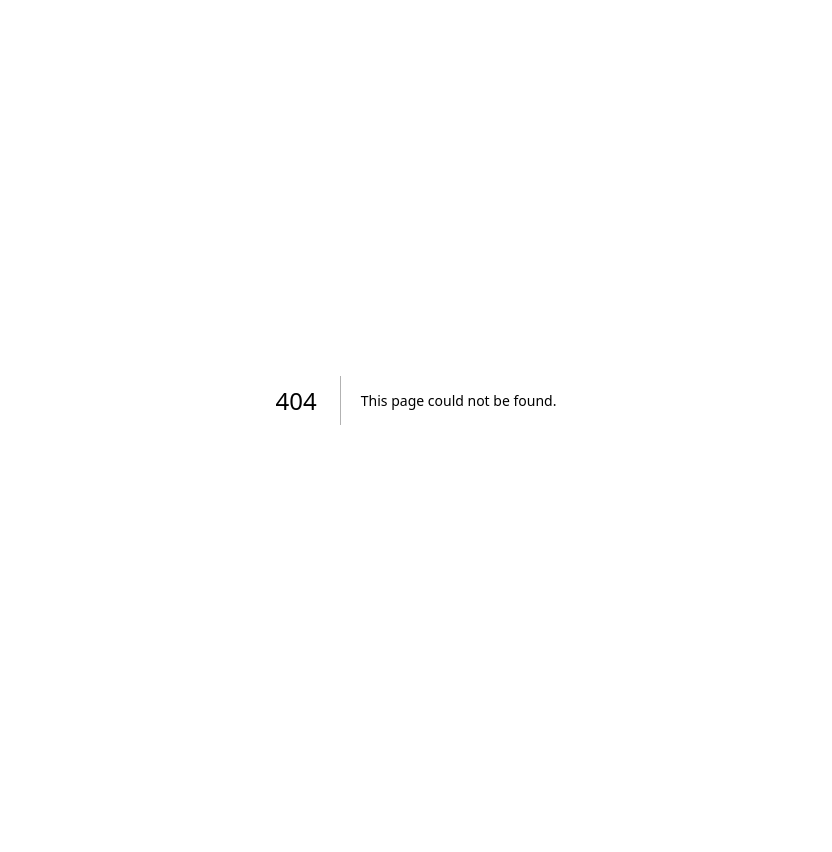
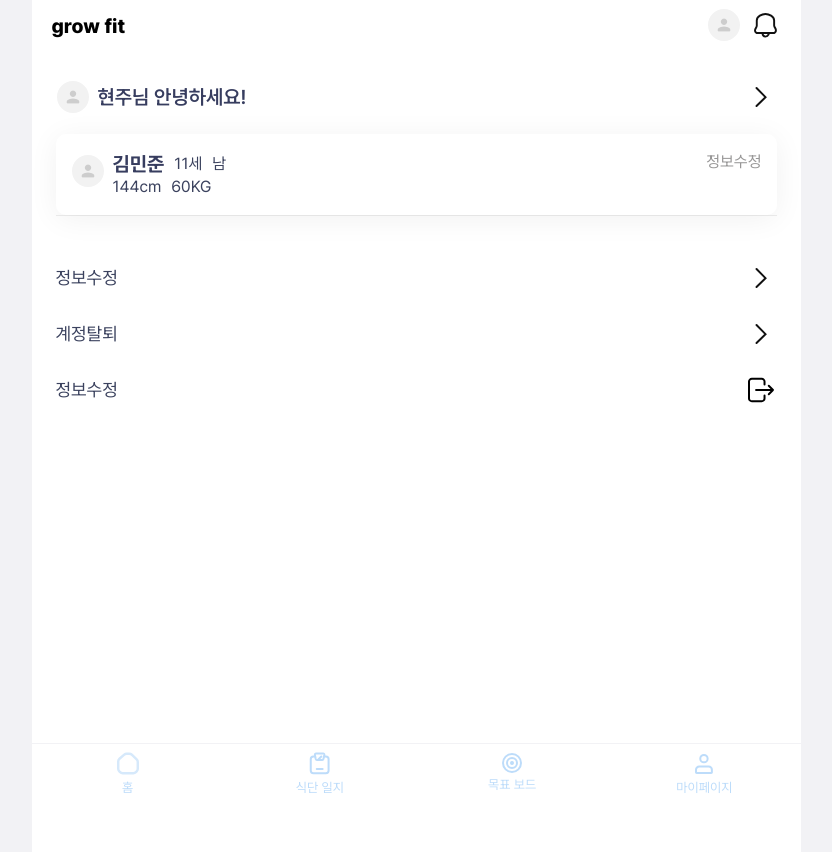
Before and after one commit to Grow-Fit/GrowFit-FE, a Next.js app: page /mypage in a window 1280 px wide. Before the commit this address had no page. Shown: the whole page, without its empty margins (224-1056 px from the left). Before the commit the page ends 800 px from the top, so only its background shows below. Built offline with nearby package versions, Linux system fonts and the light colour scheme.

Commit message:
✨: 마이페이지 인덱스 레이아웃 완료

```diff
--- /dev/null
+++ b/src/app/mypage/layout.module.scss
@@ -0,0 +1,7 @@
+.container {
+  font-size: 1.6rem;
+  min-height: 100vh;
+  > div {
+    margin-top: 52px;
+  }
+}
--- /dev/null
+++ b/src/app/mypage/layout.tsx
@@ -0,0 +1,19 @@
+"use client"
+import React from "react";
+import DefaultHeader from "@/components/layout/header/DefaultHeader";
+import Navigation from "@/components/layout/Navigation";
+import styles from "./layout.module.scss"
+
+export default function RootLayout({ children }: Readonly<{ children: React.ReactNode }>) {
+  return (
+    <>
+      <DefaultHeader/>
+      <div>
+        <main className={styles.container}>
+          {children}
+        </main>
+        <Navigation/>
+      </div>
+    </>
+  )
+}
--- /dev/null
+++ b/src/app/mypage/page.module.scss
@@ -0,0 +1,79 @@
+.mypage {
+  padding: 28px 24px 0;
+
+  &__my {
+    display: flex;
+    flex-direction: column;
+    justify-content: space-between;
+  }
+
+  &__myname {
+    display: flex;
+    align-items: center;
+    justify-content: space-between;
+    font-size: 20px;
+    font-weight: 600;
+    color: $gray-blue-80;
+
+    > div {
+      display: flex;
+      gap: 8px;
+      align-items: center;
+    }
+  }
+
+  &__myinfo {
+    margin-top: 20px;
+    box-shadow: 0px 4px 30px 0px rgba(0, 0, 0, 0.06);
+    border-radius: 10px;
+    padding: 20px 15px;
+
+    display: flex;
+    justify-content: space-between;
+
+    > div {
+      display: flex;
+      gap: 8px;
+
+      p {
+        display: flex;
+        align-items: center;
+        gap: 10px;
+
+        &:nth-of-type(2) {
+          margin-top: 5px;
+        }
+      }
+
+      strong {
+        font-size: 20px;
+        color: #373D5F;
+        font-weight: 700;
+      }
+
+      span {
+        color: #3B425E;
+      }
+    }
+
+    > p {
+      color: $gray-40;
+    }
+  }
+
+  &__list {
+    padding-top: 46px;
+    border-top: 1px solid #EDEDED;
+    display: flex;
+    flex-direction: column;
+    gap: 24px;
+
+    li {
+      display: flex;
+      justify-content: space-between;
+      align-items: center;
+      font-size: 1.8rem;
+      color: #3B425E;
+    }
+  }
+}
--- /dev/null
+++ b/src/app/mypage/page.tsx
@@ -0,0 +1,51 @@
+import styles from "./page.module.scss"
+import { ArrowIcon, ProfileIcon, GoOutIcon } from "@/components/common/icon"
+import Link from "next/link"
+
+const Page = () => {
+  return (
+    <div className={styles.mypage}>
+      <div className={styles.mypage__my}>
+        <div className={styles.mypage__myname}>
+          <div>
+            <ProfileIcon />
+            <p>현주님 안녕하세요!</p>
+          </div>
+          <ArrowIcon />
+        </div>
+        <div className={styles.mypage__myinfo}>
+          <div>
+            <ProfileIcon />
+            <div>
+              <p>
+                <strong>김민준</strong>
+                <span>11세</span>
+                <span>남</span>
+              </p>
+              <p>
+                <span>144cm</span>
+                <span>60KG</span>
+              </p>
+            </div>
+          </div>
+          <p>정보수정</p>
+        </div>
+      </div>
+      <ul className={styles.mypage__list}>
+        <li>
+          <Link href={"/"}>정보수정</Link>
+          <ArrowIcon />
+        </li>
+        <li>
+          <p>계정탈퇴</p>
+          <ArrowIcon />
+        </li>
+        <li>
+          <p>정보수정</p>
+          <GoOutIcon />
+        </li>
+      </ul>
+    </div>
+  )
+}
+export default Page
--- a/src/styles/colors.scss
+++ b/src/styles/colors.scss
@@ -6,6 +6,7 @@ $gray-blue-90: #022644;
 $gray-10: #F2F2F5;
 $gray-20: #DBDADB;
 $gray-30: #C0C0C0;
+$gray-40: #979696;
 $gray-70: #8D8D8D;
 $gray-80: #4D4D4D;
 $sky-blue-40: #BDDCFA;
```
Also changed, not shown: src/components/common/icon/index.tsx (+6 -3 lines), src/assets/icons/arrow-black.svg (added), src/assets/icons/goout.svg (added).
